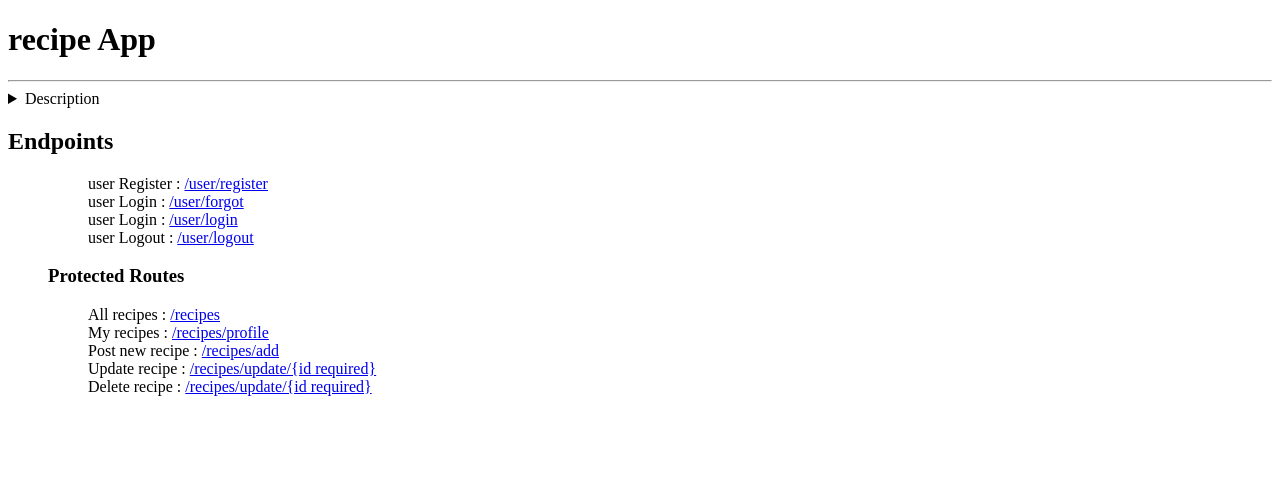
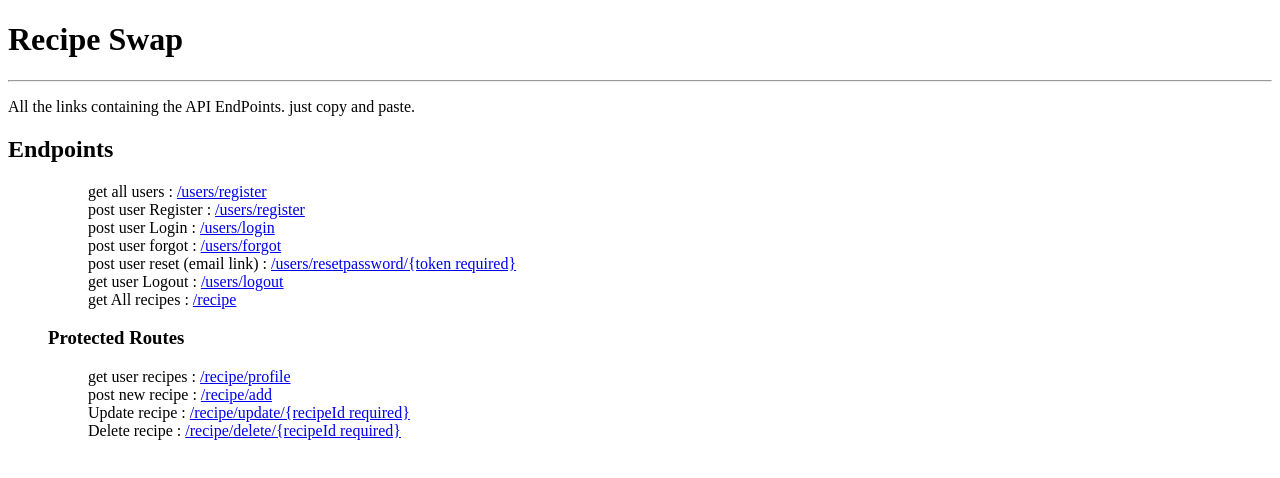
Before and after one commit to Hasims2001/recipeswap-backend, a website: page index.html in a window 1280 px wide. Drawn offline with Linux system fonts and the light colour scheme.

Commit message:
recipe model updated

```diff
--- a/index.html
+++ b/index.html
@@ -3,33 +3,33 @@
 <head>
     <meta charset="UTF-8">
     <meta name="viewport" content="width=device-width, initial-scale=1.0">
-    <title>Document</title>
+    <title>Recipe Swap</title>
 </head>
 <body>
     <header>
-        <h1>recipe App</h1>
+        <h1>Recipe Swap</h1>
     </header>
     <hr>
 
-    <details>
-        <summary>Description</summary>
-        <p>recipe App</p>
-    </details>
+        <p>All the links containing the  API EndPoints. just copy and paste. </p>
 
 <div>
     <h2>Endpoints</h2>
     <ul>
-        <ol>user Register : <a href="/user/register">/user/register</a></ol>
-        <ol>user Login : <a href="/user/forgot">/user/forgot</a></ol>
-        <ol>user Login : <a href="/user/login">/user/login</a></ol>
-        <ol>user Logout : <a href="/user/logout">/user/logout</a></ol>
+        <ol>get all users : <a href="https://recipeswap.onrender.com/users">/users/register</a></ol>
+        <ol>post user Register : <a href="https://recipeswap.onrender.com/user/register">/users/register</a></ol>
+        <ol>post user Login : <a href="https://recipeswap.onrender.com/user/login">/users/login</a></ol>
+        <ol>post user forgot : <a href="https://recipeswap.onrender.com/user/forgot">/users/forgot</a></ol>
+        <ol>post user reset (email link) : <a href="https://recipeswap.onrender.com/user/resetpassword/{token}">/users/resetpassword/{token required}</a></ol>
+        <ol>get user Logout : <a href="https://recipeswap.onrender.com/user/logout">/users/logout</a></ol>
 
+
+        <ol>get All recipes : <a href="https://recipeswap.onrender.com/recipe">/recipe</a></ol>
         <h3>Protected Routes</h3>
-        <ol>All recipes : <a href="/recipes">/recipes</a></ol>
-        <ol>My recipes : <a href="/recipes/profile">/recipes/profile</a></ol>
-        <ol>Post new recipe : <a href="/recipes/add">/recipes/add</a></ol>
-        <ol>Update recipe : <a href="/recipes/update/{id}">/recipes/update/{id required}</a></ol>
-        <ol>Delete recipe : <a href="/recipes/delete/{id}">/recipes/update/{id required}</a></ol>
+        <ol>get user recipes : <a href="https://recipeswap.onrender.com/recipe/profile">/recipe/profile</a></ol>
+        <ol>post new recipe : <a href="https://recipeswap.onrender.com/recipe/add">/recipe/add</a></ol>
+        <ol>Update recipe : <a href="https://recipeswap.onrender.com/recipe/update/{id}">/recipe/update/{recipeId required}</a></ol>
+        <ol>Delete recipe : <a href="https://recipeswap.onrender.com/recipe/delete/{id}">/recipe/delete/{recipeId required}</a></ol>
 
     </ul>
 </div>
--- a/middleware/auth.middleware.js
+++ b/middleware/auth.middleware.js
@@ -7,16 +7,19 @@ const auth = async (req, res, next) => {
     if (token) {
         try {
             let obj = await BlackListModel.findOne({ token: token });
+
             if (obj) {
                 res.status(200).json({ "error": "Login again...", issue: true });
             } else {
                 jwt.verify(token, process.env.JWT_KEY, (err, decoded) => {
                     if (err) return err;
                     if (decoded) {
+
                         const requested = {
                             ...req.body,
                             userId: decoded.userId,
-                            username: decoded.username
+                            username: decoded.username,
+                            email: decoded.email
                         };
 
                         req.body = requested;
--- a/routes/userRoutes.js
+++ b/routes/userRoutes.js
@@ -64,8 +64,9 @@ userRouter.post("/login", async (req, res) => {
             if (user) {
                 bcrypt.compare(password, user.password, (err, result) => {
                     if (err) return err;
+
                     if (result) {
-                        const token = jwt.sign({ userId: user._id, username: user.username }, process.env.JWT_KEY);
+                        const token = jwt.sign({ userId: user._id, username: user.username, email: user.email }, process.env.JWT_KEY);
 
                         res.status(200).json({ "message": "Login successful!", "token": token, issue: false })
                     } else {
```
Also changed, not shown: model/recipeModel.js (+27 -6 lines), routes/recipeRouters.js (+34 -5 lines).
